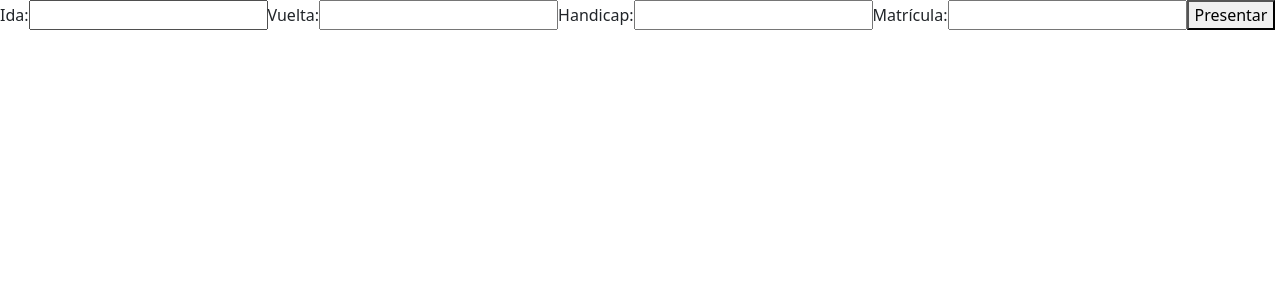
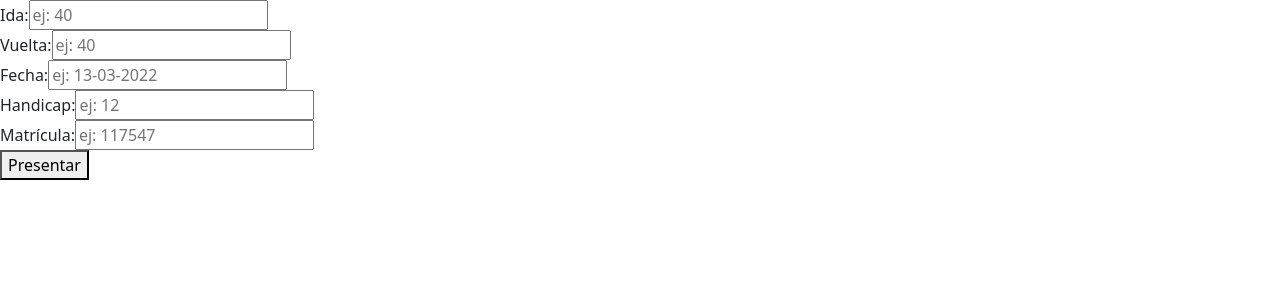
Before and after one commit to CarlosRacca/SDGA-Tour-Front, a React (Create React App) app: page /loadscorecard in a window 1280 px wide. Shown: the top 300 px of the page. Built offline with nearby package versions, Linux system fonts and the light colour scheme.

Commit message:
se agrega el post de la tarjeta, funcionando!

```diff
--- a/src/Actions/index.js
+++ b/src/Actions/index.js
@@ -35,7 +35,7 @@ export function postScore(payload){
 
     return async function(dispatch){
 
-        const response = await axios.post('https://sdga-tour.herokuapp.com/score', payload)
+        const response = await axios.post('http://localhost:3001/score', payload)
 
         return response
     }
--- a/src/Components/LoadScoreCard.jsx
+++ b/src/Components/LoadScoreCard.jsx
@@ -1,31 +1,133 @@
-import React from "react";
-import {Link} from 'react-router-dom';
+import React, { useState } from "react";
+import { useNavigate } from "react-router-dom";
+import { useDispatch } from 'react-redux'
+import { postScore } from "../Actions";
 
 export default function LoadScoreCard(){
+    const navigate = useNavigate();
+    const dispatch = useDispatch();
+    const [errors, setErrors] = useState({})
+    const [input, setInput] = useState({
+        front_nine: '',
+        back_nine: '',
+        handicap: '',
+        date: '',
+        matricula: ''
+    })
+
+    function validate(input){
+        let errors = {};
+        if(input.front_nine < 25){
+            errors.front_nine = 'Debes ingresar el score gross de los primeros 9 hoyos'
+        }
+        else if(input.back_nine < 25){
+            errors.back_nine = 'Debes ingresar el score gross de los segundos 9 hoyos'
+        }
+        else if(!input.handicap){
+            errors.handicap = 'Debes ingresar el handicap que tuviste el dia en que se jugo esta tarjeta y correspondiente al tee de donde jugaste'
+        }
+        else if(input.matricula.length < 4){
+            errors.matricula = 'Debes ingresar tu numero de matrícula'
+        }
+
+        return errors
+    }
+
+    function onSubmit(e){
+        if(input.front_nine < 25){
+            alert('Debes ingresar el score gross de los primeros 9 hoyos')
+        }
+        else if(input.back_nine < 25){
+            alert('Debes ingresar el score gross de los segundos 9 hoyos')
+        }
+        else if(!input.handicap){
+            alert('Debes ingresar el handicap que tuviste el dia en que se jugo esta tarjeta y correspondiente al tee de donde jugaste')
+        }
+        else if(input.matricula.length < 4){
+            alert('Debes ingresar tu numero de matrícula')
+        }
+
+        else{
+            e.preventDefault();
+            dispatch(postScore(input))
+            alert('La tarjeta ha sido cargada con exito!')
+            setInput({
+                front_nine: '',
+                back_nine: '',
+                handicap: '',
+                date: '',
+                matricula: ''
+            })
+            navigate('/home')
+        }
+    }
+
+    function handleChange(e){
+        setInput({
+            ...input,
+            [e.target.name] : e.target.value
+        })
+        setErrors(validate({
+            ...input,
+            [e.target.name] : e.target.value
+        }))
+    }
 
     return(
         <div>
-            <form>
-                <label>
+            <form onSubmit={e => onSubmit(e)}>
+                <div>
                     Ida:
-                    <input type='text'></input>
-                </label>
-                <label>
+                    <input
+                    type='number'
+                    name='front_nine'
+                    placeholder='ej: 40'
+                    value={input.front_nine}
+                    onChange={e => handleChange(e)}
+                    className='front_nine'
+                    />
+                </div>
+                <div>
                     Vuelta:
-                    <input type='text'></input>
-                </label>
-                <label>
+                    <input
+                    type='number'
+                    name='back_nine'
+                    placeholder='ej: 40'
+                    value={input.back_nine}
+                    onChange={e => handleChange(e)}
+                    className='back_nine'/>
+                </div>
+                <div>
+                    Fecha:
+                    <input
+                    type='text'
+                    name='date'
+                    placeholder='ej: 13-03-2022'
+                    value={input.date}
+                    onChange={e => handleChange(e)}
+                    className='date'/>
+                </div>
+                <div>
                     Handicap:
-                    <input type='text'></input>
-                </label>
-                <label>
+                    <input
+                    type='number'
+                    name='handicap'
+                    placeholder='ej: 12'
+                    value={input.handicap}
+                    onChange={e => handleChange(e)}
+                    className='handicap'/>
+                </div>
+                <div>
                     Matrícula:
-                    <input type='text'></input>
-                </label>
-
-                <Link to='/home'>
-                    <button>Presentar</button>
-                </Link>
+                    <input
+                    type='number'
+                    name='matricula'
+                    placeholder='ej: 117547'
+                    value={input.matricula}
+                    onChange={e => handleChange(e)}
+                    className='matricula'/>
+                </div>
+                <button>Presentar</button>
             </form>
         </div>
     );
```
